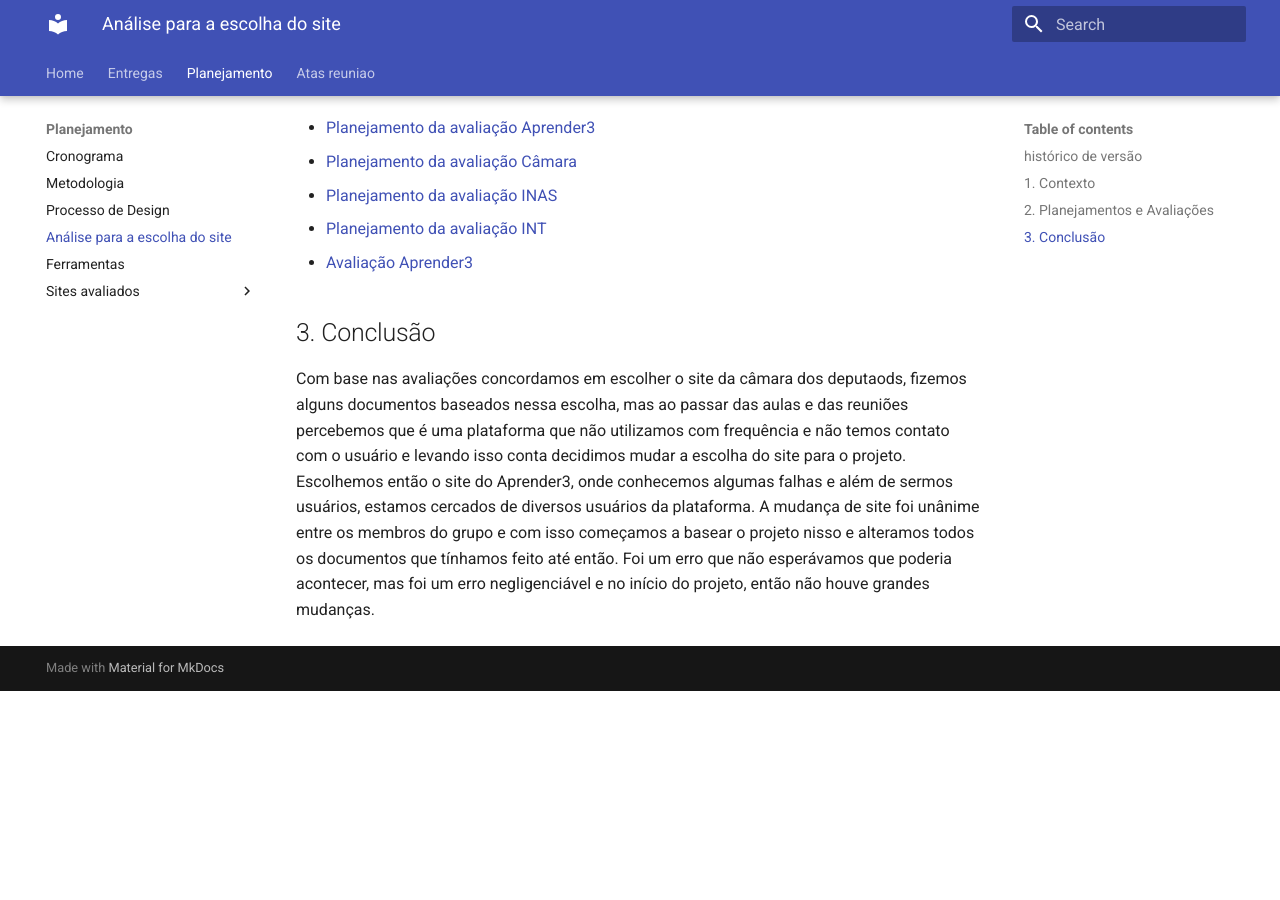
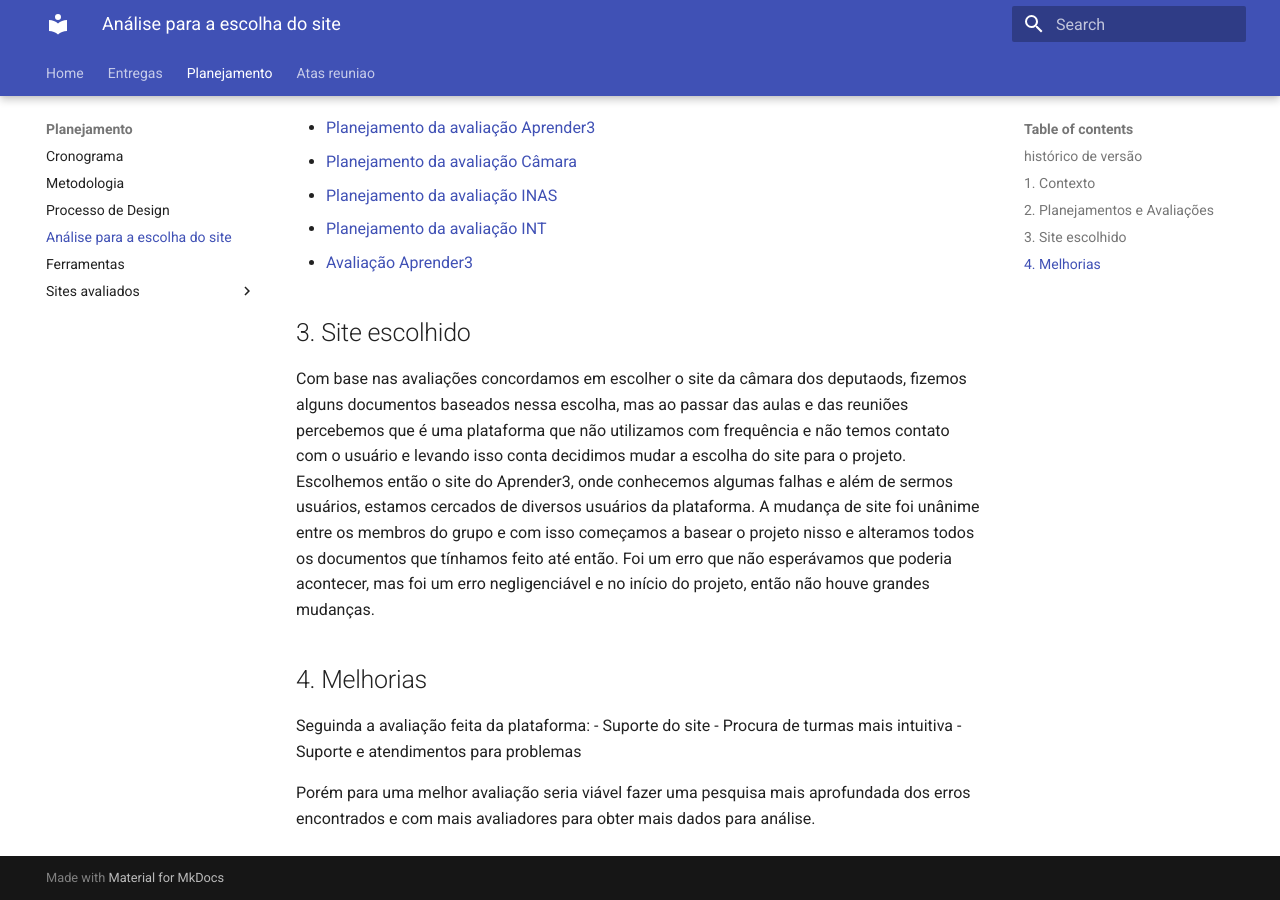
Before and after one commit to mdsreq-fga-unb/2022.2-Aprender3, an MkDocs documentation site: the page built from docs/Planejamento/escolha_site.md, in a window 1280 px wide and 900 px high, scrolled down 550 px. Built offline with MkDocs 1.6.1 and Material for MkDocs 9.7.7, drawn with Linux system fonts in a browser that asks for light colours; before the commit the page ends 1241 px from its top, so only the background shows below that.

Commit message:
Update escolha_site.md

```diff
--- a/docs/Planejamento/escolha_site.md
+++ b/docs/Planejamento/escolha_site.md
@@ -8,14 +8,24 @@
 ## 1. Contexto
 Antes de definir o site para desenvolver o projeto de IHC, alguns sites foram selecionados pelos membros do projeto a fim de avaliar alguns aspectos em que o projeto poderia trazer melhorias. Para cada site escolhido, a verificação foi feita através de um planejamento e avaliações.
 
+
 ## 2. Planejamentos e Avaliações
-- [Planejamento da avaliação Aprender3]()
-- [Planejamento da avaliação Câmara]()
-- [Planejamento da avaliação INAS]()
-- [Planejamento da avaliação INT]()
-- [Avaliação Aprender3]()
+- [Planejamento da avaliação Aprender3](https://interacao-humano-computador.github.io/2022.2-Aprender3/Planejamento/Sites%20avaliados/planejamento_aprender3/)
+- [Planejamento da avaliação Câmara](https://interacao-humano-computador.github.io/2022.2-Aprender3/Planejamento/Sites%20avaliados/planejamento_camara/)
+- [Planejamento da avaliação INAS](https://interacao-humano-computador.github.io/2022.2-Aprender3/Planejamento/Sites%20avaliados/planejamento_inas/)
+- [Planejamento da avaliação INT](https://interacao-humano-computador.github.io/2022.2-Aprender3/Planejamento/Sites%20avaliados/planejamento_int/)
+- [Avaliação Aprender3](https://interacao-humano-computador.github.io/2022.2-Aprender3/Planejamento/Sites%20avaliados/avaliacao_aprender3/)
 
-## 3. Conclusão
+## 3. Site escolhido
 Com base nas avaliações concordamos em escolher o site da câmara dos deputaods, fizemos alguns documentos baseados nessa escolha, mas ao passar das aulas e das reuniões percebemos que é uma plataforma que não utilizamos com frequência e não temos contato com o usuário e levando isso conta decidimos mudar a escolha do site para o projeto. Escolhemos então o site do Aprender3, onde conhecemos algumas falhas e além de sermos usuários, estamos cercados de diversos usuários da plataforma.
 A mudança de site foi unânime entre os membros do grupo e com isso começamos a basear o projeto nisso e alteramos todos os documentos que tínhamos feito até então.
 Foi um erro que não esperávamos que poderia acontecer, mas foi um erro negligenciável e no início do projeto, então não houve grandes mudanças.
+
+
+## 4. Melhorias
+Seguinda a avaliação feita da plataforma:
+- Suporte do site
+- Procura de turmas mais intuitiva
+- Suporte e atendimentos para problemas
+
+Porém para uma melhor avaliação seria viável fazer uma pesquisa mais aprofundada dos erros encontrados e com mais avaliadores para obter mais dados para análise.
```
